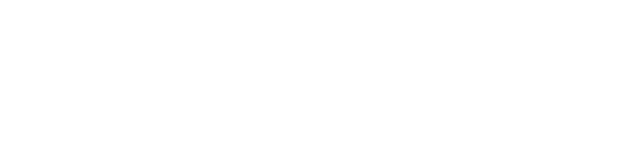
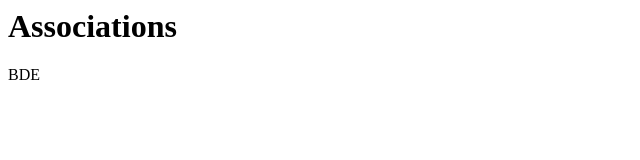
Before and after one commit to Pio564/git-mon-cv, a plain HTML site: page index.html in a window 1280 px wide. Shown: the whole page, without its empty margins (0-640 px from the left). Drawn offline with Linux system fonts and the light colour scheme.

Commit message:
mise en place de la section associations

```diff
--- a/index.html
+++ b/index.html
@@ -8,5 +8,9 @@
 </head>
 <body>
 
+    <div>
+        <h1>Associations</h1>
+        <p>BDE</p>
+    </div>
 </body>
 </html>
```
